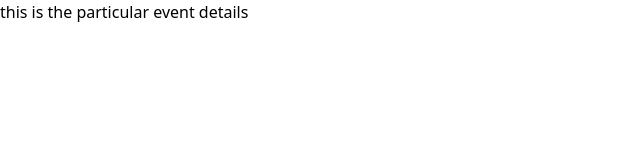
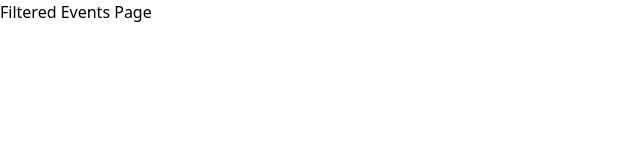
Before and after one commit to alrakib1/next-event, a Next.js app: page /events in a window 1280 px wide. Shown: the top 160 px of the page, without its empty margins (0-640 px from the left). Built offline with nearby package versions, Linux system fonts and the light colour scheme.

Commit message:
basic setup completed

```diff
--- a/pages/events/[...slug].js
+++ b/pages/events/[...slug].js
@@ -1,11 +1,11 @@
 import React from 'react';
 
-const ParticularEventDetails = () => {
+const FilteredEventsPage = () => {
     return (
         <div>
-            this is the particular event details
+            <h1>Filtered Events Page</h1>
         </div>
     );
 };
 
-export default ParticularEventDetails;
+export default FilteredEventsPage;
```
